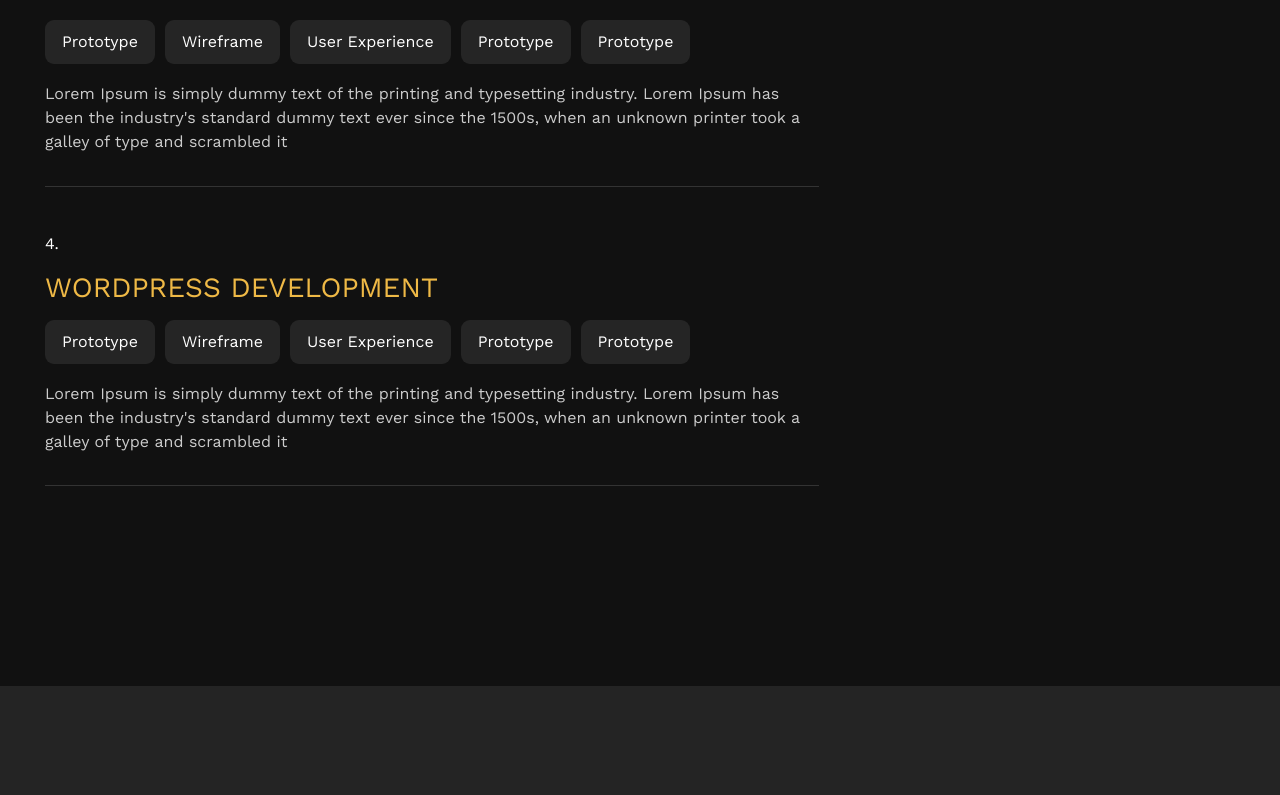
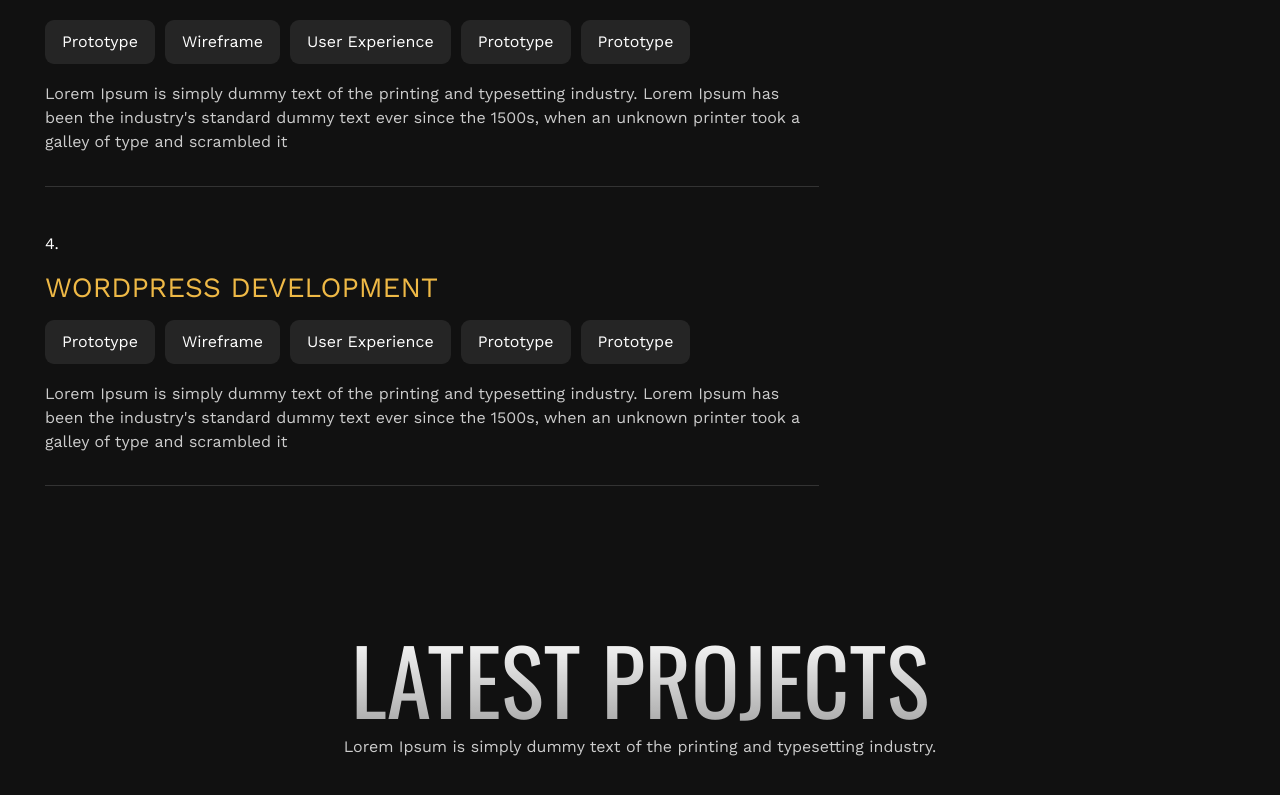
Before and after one commit to ShariqAnsari88/portfolio-2023, a React (Vite) app: page / in a window 1280 px wide. Shown: the part 2511-3306 px from the top of the page. Before the commit the page ends 3197 px from the top, so only its background shows below. Built offline with nearby package versions, Linux system fonts and the light colour scheme.

Commit message:
portfolio section started

```diff
--- a/src/components/HeroBanner.jsx
+++ b/src/components/HeroBanner.jsx
@@ -102,7 +102,7 @@
                     <img src={man} alt="" />
 
                     {/* HIRE ME BUTTON START */}
-                    <div className="absolute top-[140px] -right-10 2xl:top-[240px] 2xl:-right-10 w-[140px] h-[140px] rounded-full bg-white/[0.7] flex flex-col justify-center items-center gap-2 backdrop-blur-sm cursor-pointer hover:-translate-y-2 transition-transform scale-[0.65] md:scale-100 active:scale-[0.55] md:active:scale-90">
+                    <div className="absolute top-[140px] -right-10 2xl:top-[240px] 2xl:-right-10 w-[140px] h-[140px] rounded-full bg-white/[0.7] flex flex-col justify-center items-center gap-2 backdrop-blur-sm cursor-pointer transition-transform scale-[0.65] md:scale-100 active:scale-[0.55] md:active:scale-90">
                         <img
                             src={externalLinkIcon}
                             alt=""
--- /dev/null
+++ b/src/components/Portfolio.jsx
@@ -0,0 +1,21 @@
+import React from "react";
+
+const Portfolio = () => {
+    return (
+        <div className="mt-10">
+            {/* SECTION HEADING START */}
+            <div>
+                <div className="flex text-center justify-center gap-2 md:gap-0 md:flex-col text-[40px] md:text-[90px] 2xl:text-[120px] leading-[40px] md:leading-[95px] 2xl:leading-[123px] font-oswald uppercase text-gradient mb-2">
+                    Latest Projects
+                </div>
+                <div className="text-[16px] 2xl:text-[20px] leading-[24px] 2xl:leading-[32px] text-[#CCCCCC] text-center">
+                    Lorem Ipsum is simply dummy text of the printing and
+                    typesetting industry.
+                </div>
+            </div>
+            {/* SECTION HEADING END */}
+        </div>
+    );
+};
+
+export default Portfolio;
--- a/src/components/Skills.jsx
+++ b/src/components/Skills.jsx
@@ -2,6 +2,10 @@
 
 import Wrapper from "./Wrapper";
 import SkillIcon from "./SkillIcon";
+import Service from "./Service";
+import Portfolio from "./Portfolio";
+
+// IMAGES
 import sk1 from "../assets/sk-1.png";
 import sk2 from "../assets/sk-2.png";
 import sk3 from "../assets/sk-3.png";
@@ -14,7 +18,6 @@
 import sk10 from "../assets/sk-10.png";
 import sk11 from "../assets/sk-11.png";
 import pattern from "../assets/heading-pattern.png";
-import Service from "./Service";
 
 const Skills = () => {
     return (
@@ -92,7 +95,7 @@
                     {/* SERVICES END */}
 
                     {/* SECTION HEADING START */}
-                    <div className="flex flex-wrap justify-center gap-2 md:gap-0 md:flex-col text-[40px] md:text-[90px] 2xl:text-[120px] leading-[40px] md:leading-[95px] 2xl:leading-[123px] font-oswald uppercase text-gradient mb-10 md:mb-0">
+                    <div className="flex flex-wrap justify-center gap-2 md:gap-0 md:flex-col text-[40px] md:text-[90px] 2xl:text-[120px] leading-[40px] md:leading-[95px] 2xl:leading-[123px] font-oswald uppercase text-gradient mb-10 md:mb-0 md:sticky top-2">
                         <span>Solving</span>
                         <span>Problems</span>
                         <span className="flex items-center gap-2">
@@ -114,6 +117,8 @@
                     {/* SECTION HEADING END */}
                 </div>
                 {/* SERVICES SECTION END */}
+
+                <Portfolio />
             </Wrapper>
         </div>
     );
--- a/src/index.css
+++ b/src/index.css
@@ -84,12 +84,14 @@
     );
     filter: blur(212px);
 }
+
 .sec-2-p-e-1 {
     width: 78px;
     right: -40px;
     top: 0;
     position: absolute;
 }
+
 .sec-2-p-e-2 {
     width: 93px;
     top: 375px;
@@ -97,6 +99,7 @@
     position: absolute;
     filter: blur(3.5px);
 }
+
 .text-gradient {
     background: linear-gradient(
         180deg,
@@ -122,14 +125,14 @@
         top: 417px;
     }
     .sec-2-p-e-1 {
-        width: 218px;
+        width: 180px;
         top: -21px;
         right: -50px;
     }
     .sec-2-p-e-2 {
-        width: 212px;
+        width: 170px;
         left: 750px;
-        top: 300px;
+        top: 350px;
     }
 }
 
@@ -144,10 +147,12 @@
 /* 2xl */
 @media screen and (min-width: 1536px) {
     .sec-2-p-e-1 {
+        width: 218px;
         top: -21px;
         right: -50px;
     }
     .sec-2-p-e-2 {
+        width: 212px;
         left: 1067px;
         top: 428px;
     }
```
